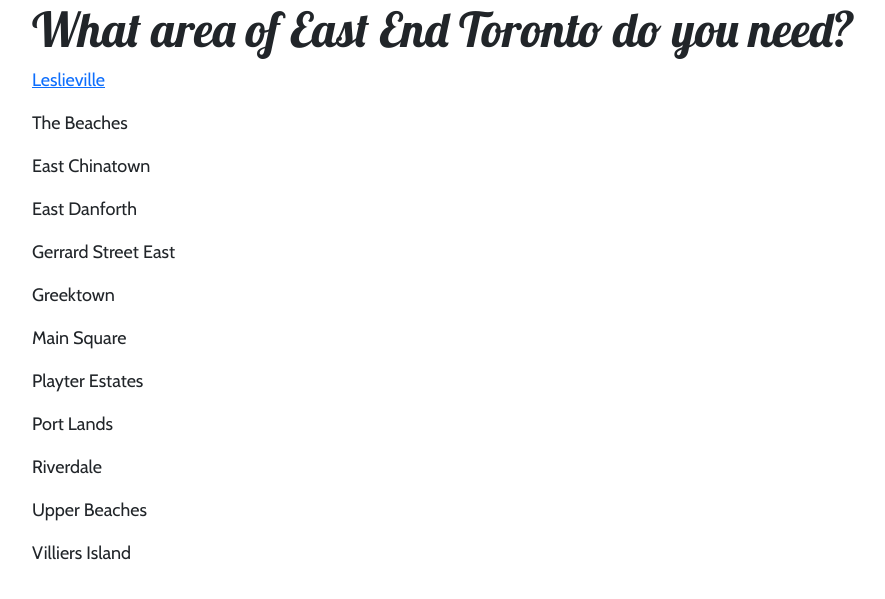
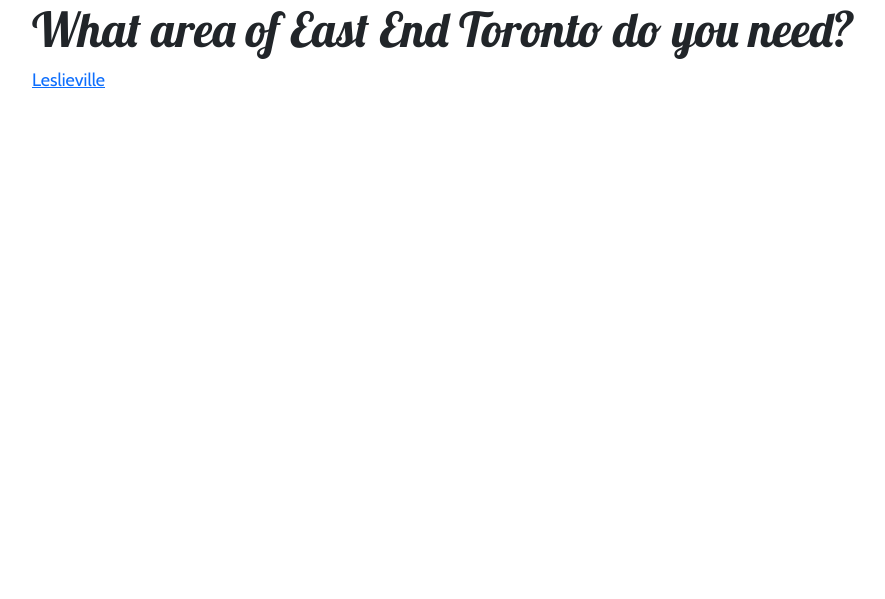
Before and after one commit to kristenfoshay/First_Capstone_Project, a Flask app: template templates/region/east-end.html in a window 1280 px wide. Shown: the part 126-725 px from the top of the page, without its empty margins (50-935 px from the left). Run offline with Flask 2, Linux system fonts and the light colour scheme; the template is opened without the code that fills it, so the values that code supplies are empty; parts of the project's set-up code (start-up, migrations or seed data) failed here and were passed over; some libraries are stand-ins or nearby versions.

Commit message:
changes to east-end.html and region.html

```diff
--- a/templates/region/east-end.html
+++ b/templates/region/east-end.html
@@ -3,7 +3,7 @@
 <h1><font face="Lobster, cursive" size="10px">What area of East End Toronto do you need?</font></h1>
 <font face="Cabin" size="4px">
 <p><a href="/create_or_read_post_leslieville">Leslieville</a></p>
-<p>The Beaches</p>
+<!-- <p>The Beaches</p>
 <p>East Chinatown</p>
 <p>East Danforth</p>
 <p>Gerrard Street East</p>
@@ -13,7 +13,7 @@
 <p>Port Lands</p>
 <p>Riverdale</p>
 <p>Upper Beaches</p>
-<p>Villiers Island</p>
+<p>Villiers Island</p> -->
 </font>
 
 {% endblock %}
--- a/templates/region/region.html
+++ b/templates/region/region.html
@@ -7,13 +7,13 @@
 
 <font face="Cabin" size="4px">
 <p><a href="/eastend">East End</a></p>
-<p>Downtown</p>
+<!-- <p>Downtown</p>
 <p>North End</p>
 <p>West End</p>
 <p>East York</p>
 <p>Etobicoke</p>
 <p>North York</p>
 <p>Scarborough</p>
-<p>York</p>
+<p>York</p> -->
 </font>
 {% endblock %}
```
